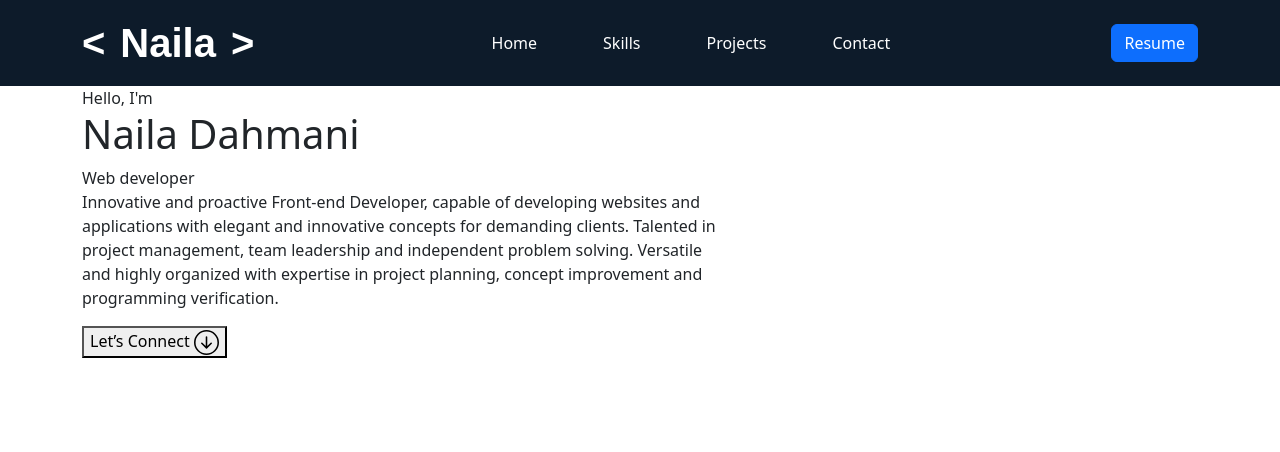
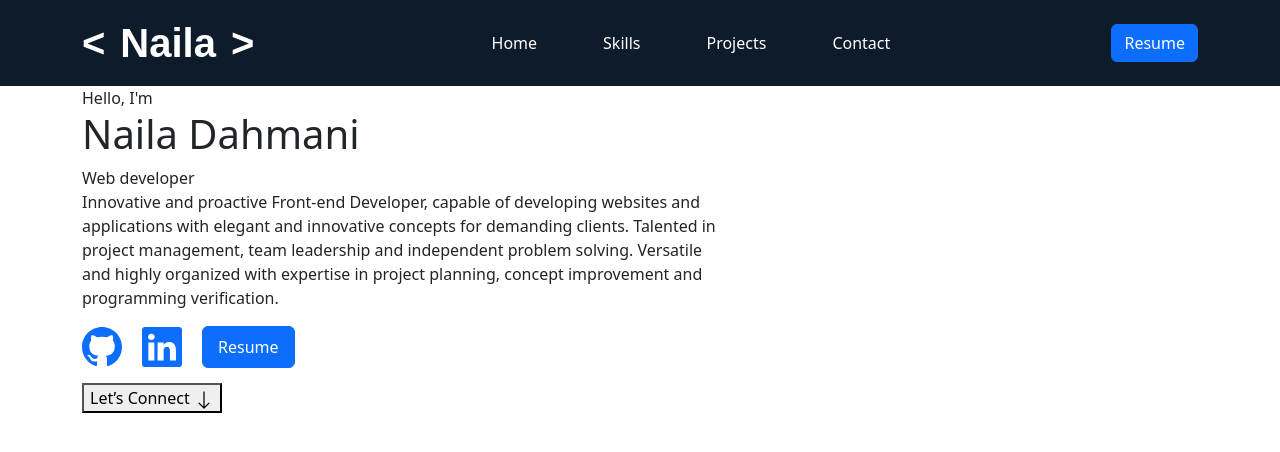
Before and after one commit to NAILAinfo/Portfolio_React, a React (Vite) app: page / in a window 1280 px wide. Shown: the top 452 px of the page. Built offline with nearby package versions, Linux system fonts and the light colour scheme.

Commit message:
add links

```diff
--- a/src/components/Banner.tsx
+++ b/src/components/Banner.tsx
@@ -1,6 +1,6 @@
 import React from "react";
-import { Col, Container, Row } from "react-bootstrap";
-import { ArrowDownCircle } from 'react-bootstrap-icons';  // ⬅️ nouveau import
+import { Col, Container, Row ,Button } from "react-bootstrap";
+import { ArrowDown ,Github, Linkedin , EnvelopeFill} from 'react-bootstrap-icons';
 
 const Banner = () => {
     return (
@@ -8,14 +8,53 @@ const Banner = () => {
             <Container>
                 <Row className="align-items-center">
                     <Col xs={12} md={6} xl={7}>
+
                         <span>Hello, I'm </span>
                         <h1>{"Naila Dahmani"} </h1>
                         <span className="wrap">Web developer</span>
-                        <p>Innovative and proactive Front-end Developer, capable of developing websites and applications with elegant and innovative concepts for demanding clients. Talented in project management, team leadership and independent problem solving. Versatile and highly organized with expertise in project planning, concept improvement and programming verification.</p>
+                        <p>Innovative and proactive Front-end Developer, capable of developing websites and
+                            applications with elegant and innovative concepts for demanding clients. Talented in
+                            project management, team leadership and independent problem solving. Versatile and
+                            highly organized with expertise in project planning, concept improvement and
+                            programming verification.
+                        </p>
 
-                        <button onClick={() => console.log('connect')}>
-                          Let’s Connect <ArrowDownCircle size={25} />
-                        </button>
+                        <div className="social-links" style={{ marginBottom: "15px" }}>
+                                <a
+                                    href="https://github.com/ton-profil"
+                                    target="_blank"
+                                    rel="noopener noreferrer"
+                                    style={{ marginRight: "20px" }}
+                                >
+                                    <Github size={40} />
+                                </a>
+
+                                <a
+                                    href="https://linkedin.com/in/ton-profil"
+                                    target="_blank"
+                                    rel="noopener noreferrer"
+                                >
+                                    <Linkedin size={40} />
+                                </a>
+
+                                <Button
+                                    variant="primary"
+                                    href="https://docs.google.com/document/d/1uwaV6upgWd0D1TPsTzBUFdsf-IFabqsxwGyUnjmDYrY/edit?tab=t.0"
+                                    target="_blank"
+                                    rel="noopener noreferrer"
+                                    style={{ marginLeft: "20px" , padding: "8px 15px" }}
+                                >
+                                    Resume
+                                </Button>
+
+                                </div>
+
+                            <button onClick={() => console.log('connect')}>
+                            Let’s Connect <ArrowDown size={20} />
+                            </button>
+
+                    </Col>
+                    <Col xs={12} md={6} xl={5} >
                     </Col>
                 </Row>
             </Container>
```
